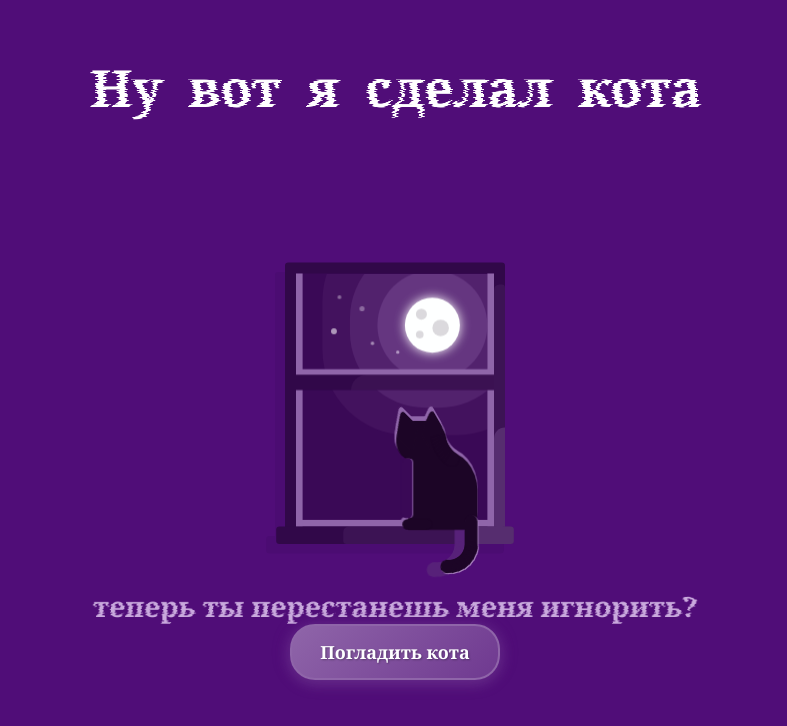
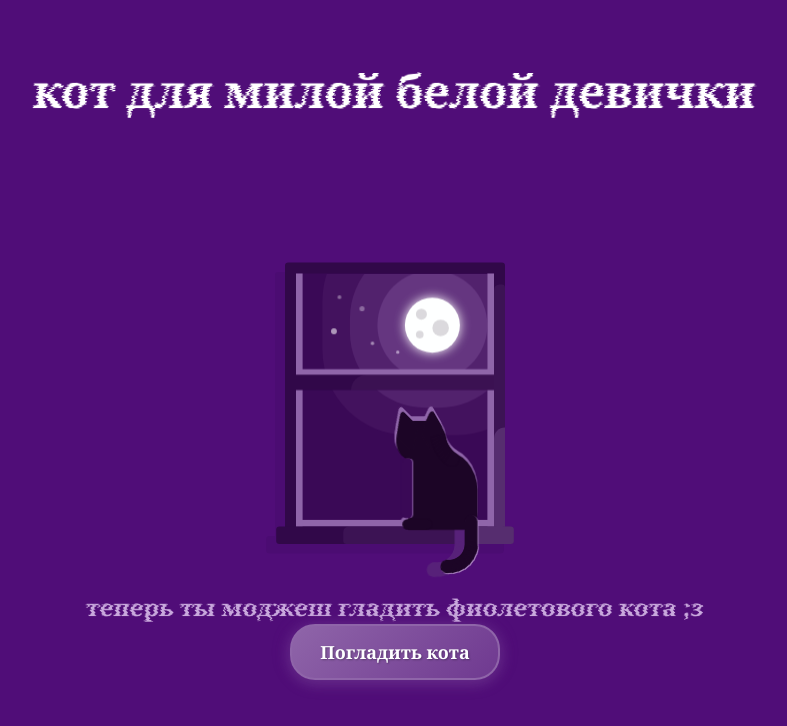
Before and after one commit to GIZZN/im_dolBoeb, a Next.js app: page / in a window 1280 px wide. Shown: the top 726 px of the page, without its empty margins (245-1032 px from the left). Built offline with nearby package versions, Linux system fonts and the light colour scheme.

Commit message:
Update page.tsx

```diff
--- a/src/app/page.tsx
+++ b/src/app/page.tsx
@@ -27,7 +27,7 @@ export default function Home() {
           hoverIntensity={0.4}
           enableHover={true}
         >
-          Ну  вот  я  сделал  кота
+          кот для милой белой девички
         </FuzzyText>
       </div>
       <div className={`${styles.windowGroup} ${styles.shadow}`}>
@@ -185,7 +185,7 @@ export default function Home() {
           hoverIntensity={0.3}
           enableHover={true}
         >
-          теперь ты перестанешь меня игнорить?
+          теперь ты моджеш гладить фиолетового кота ;з
         </FuzzyText>
       </div>
       <div className={styles.buttonContainer}>
```
